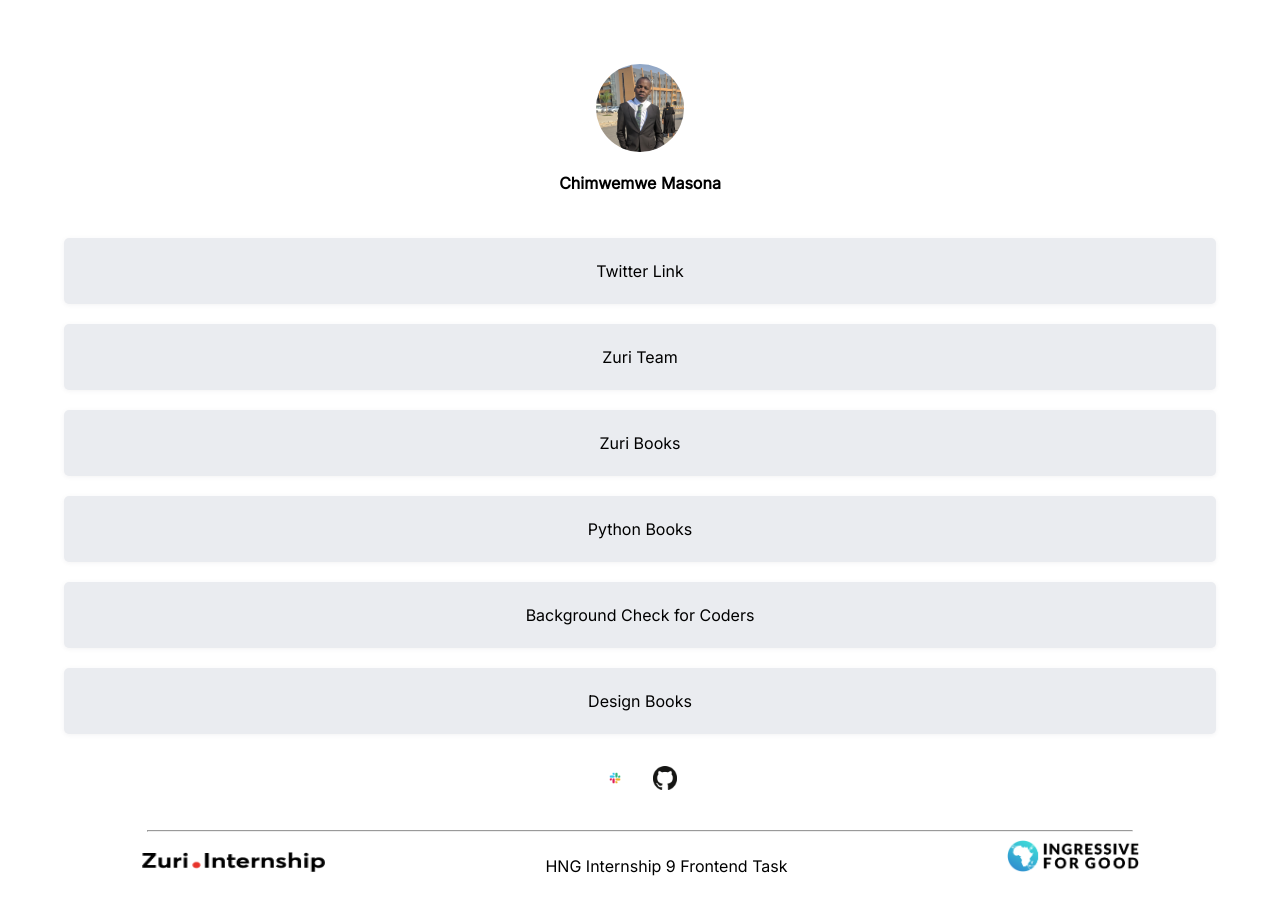
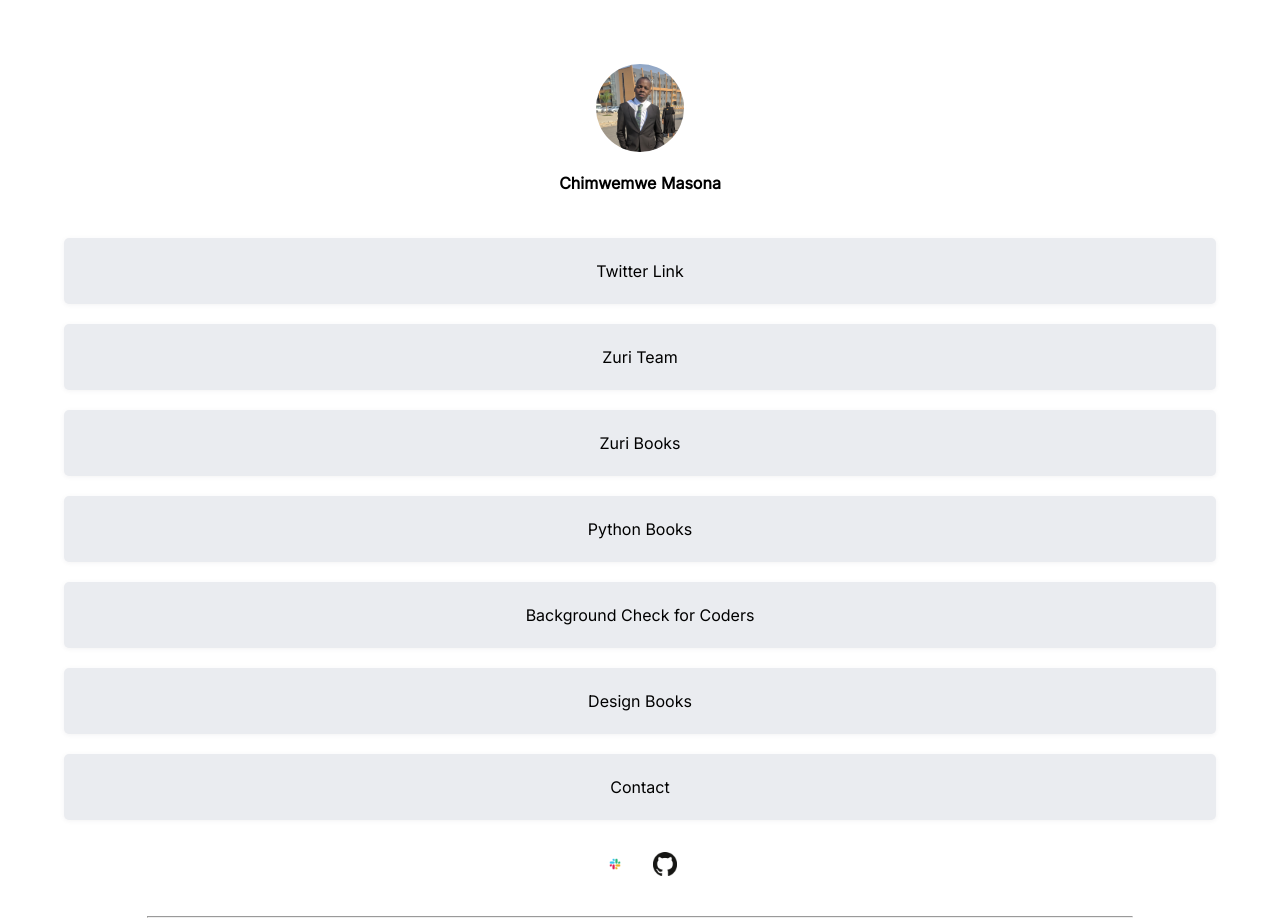
Before and after one commit to Chimz-Codes-ZM/vercel-hng-repo, a React (Create React App) app: page / in a window 1280 px wide. Shown: the top 924 px of the page. Before the commit the page ends 892 px from the top, so only its background shows below. Built offline with nearby package versions, Linux system fonts and the light colour scheme.

Commit message:
successfully rendered contact page on its own page

```diff
--- a/src/App.js
+++ b/src/App.js
@@ -1,30 +1,20 @@
-import Profile from "./Components/Profile_section";
 import React from "react";
-import Links from "./Components/Links";
-import Social from "./Components/Social";
-import Footer from "./Components/Footer";
+import Home from "./Components/Home";
 import Contact from "./Routes/Contact";
-import { Routes, Route} from 'react-router-dom'
+import { Routes, Route } from "react-router-dom";
 
 function App() {
   return (
     <div className="App">
-      <div className="main_section">
-        <Profile />
-        <div className="link_section">
-          <Links />
+
+        <div>
           <Routes>
-            <Route path="contact" element={<Contact />}/>
+            <Route path="/" element={<Home />} />
+            <Route path="contact" element={<Contact />} />
           </Routes>
         </div>
-        <div className="social_section">
-          <Social />
-        </div>
 
-        <div className="footer">
-          <Footer />
-        </div>
-      </div>
+
     </div>
   );
 }
--- /dev/null
+++ b/src/Components/Home.js
@@ -0,0 +1,30 @@
+import React from "react";
+import Links from "./Links";
+import Social from "./Social";
+import Footer from "./Footer";
+import Profile from "./Profile_section"
+
+
+function Home() {
+  return (
+    <div>
+      <div className="main_section">
+        <Profile />
+        <div className="link_section">
+          <Links />
+        </div>
+
+        <div className="social_section">
+          <Social />
+        </div>
+
+        <div className="footer">
+          <Footer />
+        </div>
+      </div>
+    </div>
+  );
+}
+
+
+export default Home
--- a/src/Components/Links.js
+++ b/src/Components/Links.js
@@ -1,4 +1,6 @@
 import React from "react";
+import { Link, NavLink } from "react-router-dom";
+
 
 function Links() {
   return (
@@ -70,6 +72,14 @@
       >
         Design Books
       </a>
+
+      <br></br>
+
+      <Link to="contact" className="button" id="contact"
+        >
+        Contact
+      </Link>
+
     </div>
   );
 }
```
